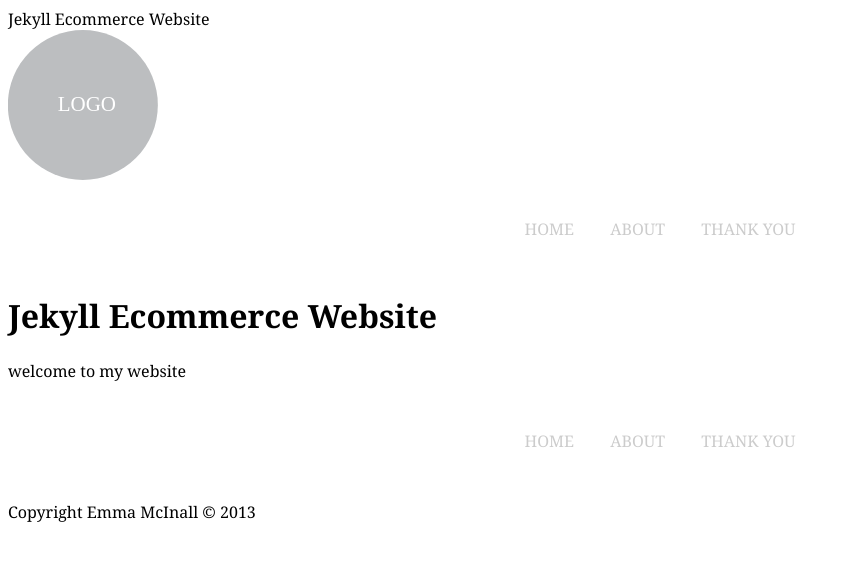
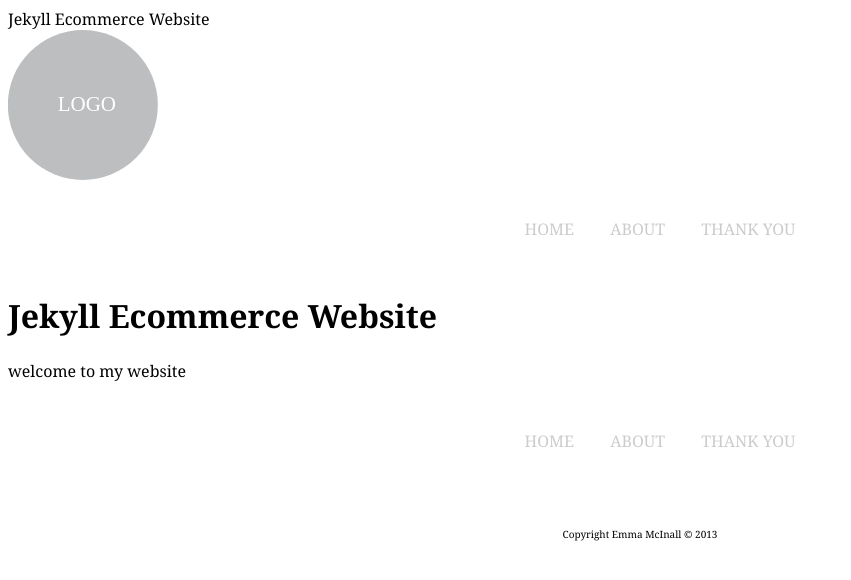
Before and after one commit to mcin0244/jekyll-ecommerce-website, a Jekyll site: the page built from index.html, in a window 1280 px wide. Shown: the top 580 px of the page, without its empty margins (0-851 px from the left). Built offline with Jekyll 4.4.1, drawn with Linux system fonts in a browser that asks for light colours; Markdown is read by kramdown in place of the engine named in the settings.

Commit message:
Adding footer css

```diff
--- a/css/common.css
+++ b/css/common.css
@@ -14,6 +14,20 @@ header {
 	margin-left: auto;
 	margin-right: auto;
  }
+
+ /*  FOOTER  */
+  footer{
+	margin: 0 auto;
+	text-align: center;
+ }
+
+ footer p{
+	font-size:10px;
+	font-color:#ccc;
+	padding-top: 2rem;
+	text-align:center;
+
+}
 
 /*  NAV  */
 .current {
```
